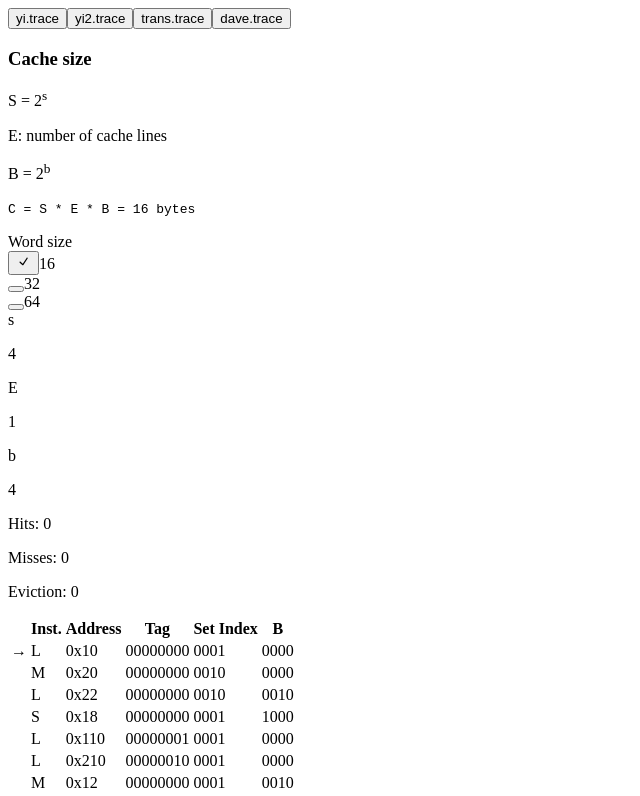
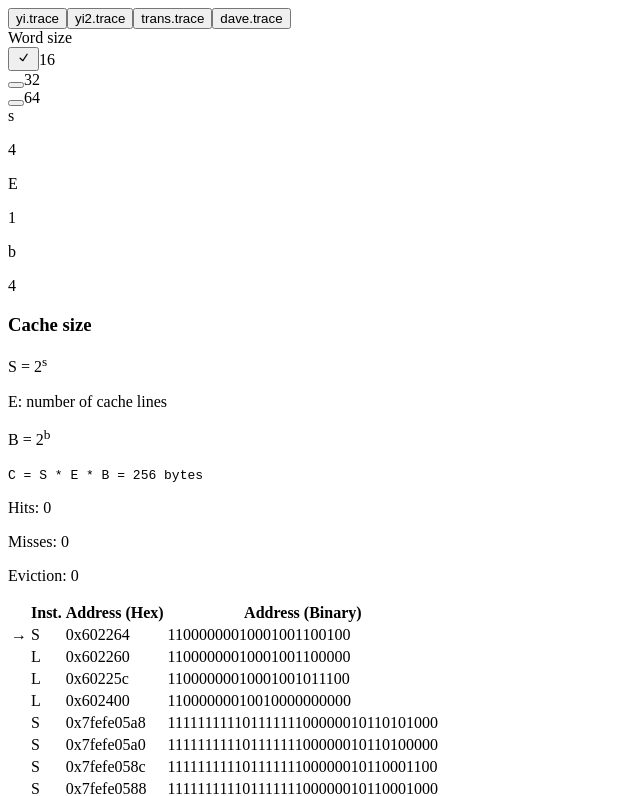
Before and after one commit to ahnwarez/ahnwarez.github.io, a React (Vite) app: page / in a window 1280 px wide. Shown: the top 796 px of the page, without its empty margins (0-640 px from the left). Built offline with nearby package versions, Linux system fonts and the light colour scheme.

Commit message:
test another example

```diff
--- a/src/App.tsx
+++ b/src/App.tsx
@@ -24,7 +24,7 @@ import { useEffect, useState } from 'react'
 import { getCache } from './cache'
 
 export function App() {
-  const [selectedExample, setSelectedExample] = useState('yi')
+  const [selectedExample, setSelectedExample] = useState('yi2')
   const [word, setWord] = useState(16)
   const [s, setS] = useState(4)
   const [E, setE] = useState(1)
@@ -81,7 +81,7 @@ export function App() {
     setHits(() => hits)
     setMisses(() => misses)
     setEvictions(() => evictions)
-  }, [s, E, b, pc])
+  }, [s, E, b, pc, selectedExample])
 
   function handleChange_s(values: number[]) {
     const s = values[0]
@@ -113,6 +113,10 @@ export function App() {
     setWord(() => wordSize)
   }
 
+  const S = 1 << s
+  const B = 1 << b
+  const C = S * E * B
+
   return (
     <div className="p-4 text-xl">
       <div className="flex flex-col gap-y-4">
@@ -134,25 +138,7 @@ export function App() {
         </div>
         <div className="grid grid-cols-2 gap-4">
           <Card id="parameters">
-            <CardHeader>
-              <CardTitle>Cache size</CardTitle>
-              <CardDescription>
-                <p>
-                  S = 2<sup>s</sup>
-                </p>
-                <p>E: number of cache lines</p>
-                <p>
-                  B = 2<sup>b</sup>
-                </p>
-                <div>
-                  <code>
-                    C = S * E * B ={' '}
-                    <span className="text-foreground">{s * E * b} bytes</span>
-                  </code>
-                </div>
-              </CardDescription>
-            </CardHeader>
-            <CardContent className="space-y-4">
+            <CardContent className="space-y-4 pt-4">
               <div>
                 <label>Word size</label>
                 <RadioGroup
@@ -215,6 +201,26 @@ export function App() {
               </div>
             </CardContent>
           </Card>
+          <Card id="parameters">
+            <CardHeader>
+              <CardTitle>Cache size</CardTitle>
+              <CardDescription>
+                <p>
+                  S = 2<sup>s</sup>
+                </p>
+                <p>E: number of cache lines</p>
+                <p>
+                  B = 2<sup>b</sup>
+                </p>
+                <div>
+                  <code>
+                    C = S * E * B ={' '}
+                    <span className="text-foreground">{C} bytes</span>
+                  </code>
+                </div>
+              </CardDescription>
+            </CardHeader>
+          </Card>
         </div>
         <div className="grid grid-cols-2 gap-4">
           <div id="controls" className="space-x-4 flex justify-end">
@@ -238,10 +244,8 @@ export function App() {
                 <TableRow>
                   <TableHead>{''}</TableHead>
                   <TableHead>Inst.</TableHead>
-                  <TableHead>Address</TableHead>
-                  <TableHead>Tag</TableHead>
-                  <TableHead>Set Index</TableHead>
-                  <TableHead>B</TableHead>
+                  <TableHead>Address (Hex)</TableHead>
+                  <TableHead>Address (Binary)</TableHead>
                 </TableRow>
               </TableHeader>
               <TableBody>
@@ -251,17 +255,19 @@ export function App() {
                       {i === pc ? '→' : ''}
                     </TableCell>
                     <TableCell> {t.instruction}</TableCell>
-                    <TableCell className="text-right">
+                    <TableCell className="text-left">
                       0x{t.address.toString(16)}
                     </TableCell>
-                    <TableCell className="text-amber-600">
-                      {t.tag.toString(2).padStart(t.tagBits, '0')}
-                    </TableCell>
-                    <TableCell className="text-green-600">
-                      {t.setIndex.toString(2).padStart(s, '0')}
-                    </TableCell>
-                    <TableCell className="text-zinc-600">
-                      {t.B.toString(2).padStart(b, '0')}
+                    <TableCell className="text-left">
+                      <span className="text-amber-600">
+                        {t.tag.toString(2).padStart(t.tagBits, '0')}
+                      </span>
+                      <span className="text-green-600">
+                        {t.setIndex.toString(2).padStart(s, '0')}
+                      </span>
+                      <span className="text-muted-foreground">
+                        {t.B.toString(2).padStart(b, '0')}
+                      </span>
                     </TableCell>
                   </TableRow>
                 ))}
@@ -276,7 +282,7 @@ export function App() {
           </div>
           <div id="sets" className="flex flex-col bg-card rounded-lg p-4">
             {sets.map((lines, i) => (
-              <div key={i} className="flex gap-x-8 items-center border p-2">
+              <div key={i} className="flex gap-x-8 items-center border p-2 m-2">
                 <p className="w-24 text-green-600">
                   {i.toString(2).padStart(s, '0')}
                 </p>
@@ -295,6 +301,7 @@ export function App() {
                       <span className="text-amber-600">
                         {line.tag.toString(2).padStart(word - (s + b), '0')}
                       </span>
+                      <span className="text-muted-foreground">{B} bytes</span>
                     </div>
                   ))}
                 </div>
--- a/src/traces.ts
+++ b/src/traces.ts
@@ -7,7 +7,47 @@ export function getTrace(exampleName: string) {
  L 110,1
  L 210,1
  M 12,1`,
-    yi2: ' M 1234,1',
+    yi2: ` S 00602264,1
+ L 00602260,4
+ L 0060225c,4
+ L 00602400,8
+ S 7fefe05a8,8
+ S 7fefe05a0,8
+ S 7fefe058c,4
+ S 7fefe0588,4
+ S 7fefe0580,8
+ S 7fefe0578,8
+ L 7fefe058c,4
+ S 7fefe0570,4
+ L 7fefe0588,4
+ S 7fefe0574,4
+ S 7fefe0590,4
+ L 7fefe0590,4
+ L 7fefe0588,4
+ S 7fefe0594,4
+ L 7fefe0594,4
+ L 7fefe058c,4
+ L 7fefe0590,4
+ S 7fefe0598,4
+ L 7fefe0590,4
+ L 7fefe0598,4
+ L 7fefe0598,4
+ L 7fefe0588,4
+ L 7fefe0594,4
+ S 7fefe059c,4
+ L 7fefe0594,4
+ L 7fefe059c,4
+ L 7fefe059c,4
+ L 7fefe058c,4
+ L 7fefe059c,4
+ L 7fefe0574,4
+ L 7fefe0578,8
+ L 7fefe0598,4
+ L 7fefe0598,4
+ L 7fefe0570,4
+ L 7fefe0580,8
+ L 7fefe059c,4
+`,
   } as const
 
   const traceFound = traceExamples[exampleName]
```
